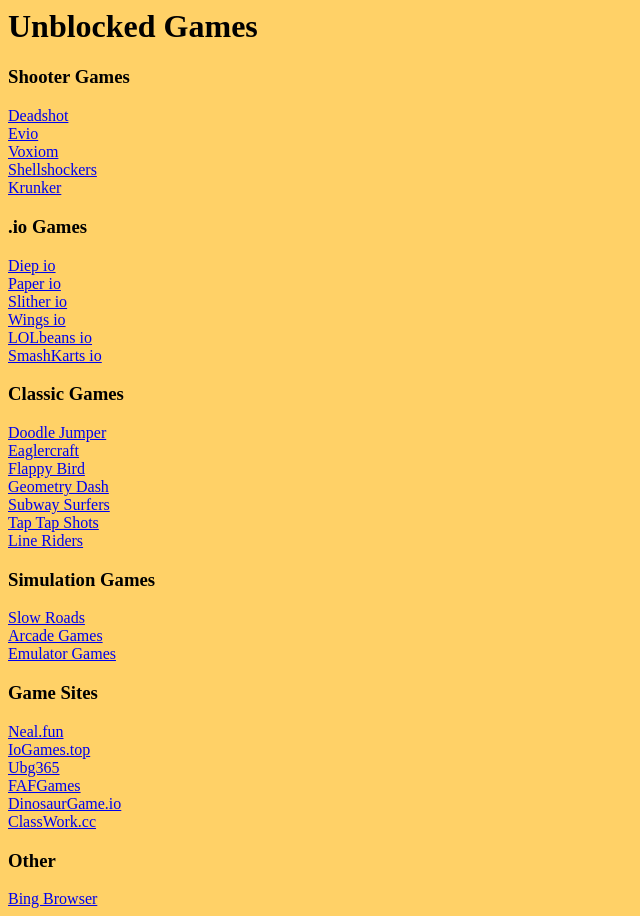
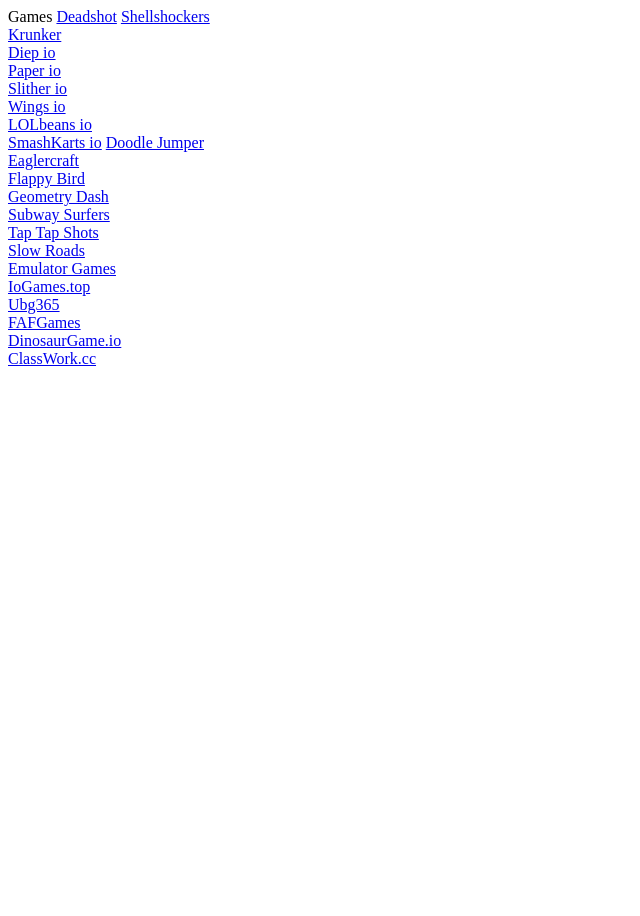
Before and after one commit to Gamergames3000/hub, a plain HTML site: page index.html in a window 1280 px wide. Shown: the whole page, without its empty margins (0-640 px from the left). After the commit the page ends 800 px from the top, so only its background shows below. Drawn offline with Linux system fonts and the light colour scheme.

Commit message:
Update index.html

```diff
--- a/index.html
+++ b/index.html
@@ -1,21 +1,13 @@
-<body bgcolor="FFD167">
-<h1>Unblocked Games</h1>
 
-<h3>Shooter Games</h3>
+<h1></h1> Games</h1>
 
 <a href="deadshot.html">Deadshot</a>
-<br>
-<a href="evio.html">Evio</a>
-<br>
-<a href="voxiom.html">Voxiom</a>
-<br>
+
+
 <a href="shellshocker.html">Shellshockers</a>
 <br>
 <a href="krunker.html">Krunker</a>
 <br>
-
-<h3>.io Games</h3>
-
 <a href="diepio.html">Diep io</a>
 <br>
 <a href="paperio.html">Paper io</a>
@@ -27,9 +19,6 @@
 <a href="lolbeans.html">LOLbeans io</a>
 <br>
 <a href="smashkarts.html">SmashKarts io</a>
-
-<h3>Classic Games</h3>
-
 <a href="doodlejumper.html">Doodle Jumper</a>
 <br>
 <a href="eaglercraft.html">Eaglercraft</a>
@@ -42,20 +31,12 @@
 <br>
 <a href="taptapshots.html">Tap Tap Shots</a>
 <br>
-<a href="linerider.html">Line Riders</a>
-<br>
-
-<h3>Simulation Games</h3>
 
 <a href="slowroads.html">Slow Roads</a>
-<br>
- <a href="arcademulator.html">Arcade Games</a>
+
  <br>
 <a href="emulator.html">Emulator Games</a>
 
-<h3>Game Sites</h3>
-
- <a href="neal.html">Neal.fun</a>
 <br>
 <a href="iogames.html">IoGames.top</a>
 <br>
@@ -67,6 +48,3 @@
 <br>
 <a href="classworkcc.html">ClassWork.cc</a>
 <br>
-<h3>Other</h3>
-<a href="bing.html">Bing Browser</a>
-<br>
```
